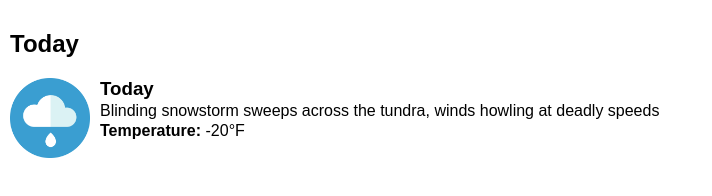
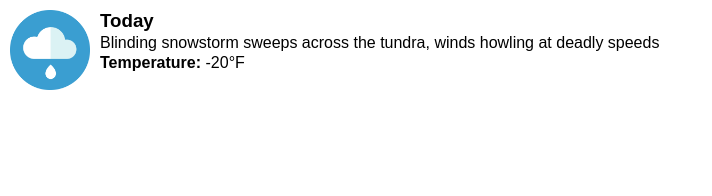
Before and after one commit to bdvermontpublic/weather-widget-vp, a plain HTML site: page today.html in a window 1280 px wide. Shown: the whole page, without its empty margins (0-712 px from the left). Drawn offline with Linux system fonts and the light colour scheme.

Commit message:
Add files via upload

```diff
--- a/today.html
+++ b/today.html
@@ -7,6 +7,7 @@
   <style>
     body { font-family: Arial, sans-serif; margin: 0; padding: 0; overflow-x: hidden; }
     .container { display: flex; flex-direction: column; gap: 10px; padding: 10px; width: 100%; box-sizing: border-box; }
+    .section { margin-bottom: 10px; }
     .item { display: flex; align-items: flex-start; margin-bottom: 5px; }
     .image { max-width: 80px; max-height: 80px; margin-right: 10px; }
     .text-content { flex: 1; }
@@ -18,7 +19,7 @@
 <body>
   <div class="container">
     <div class="section" id="today-section">
-      <h2>Today</h2>
+      <h2 id="dynamic-header">Today</h2> <!-- Added ID for dynamic control -->
       <div id="today-content"></div>
     </div>
   </div>
@@ -32,7 +33,7 @@
       d.getElementsByTagName('head')[0].appendChild(js);
     })(document, 'script', 'pym-js');
 
-    // Initialize pymChild and update height after content loads
+    // Initialize pymChild
     let pymChild = null;
     window.addEventListener('load', () => {
       if (window.pym) {
@@ -59,6 +60,13 @@
             </div>
           `;
           contentDiv.appendChild(div);
+
+          // Dynamically adjust the header
+          const header = document.getElementById('dynamic-header');
+          const headingText = item.heading.replace(/\*\*/g, '').trim(); // Remove bold markers and trim
+          if (header.textContent.trim() === headingText) {
+            header.style.display = 'none'; // Hide the header if it matches the heading
+          }
         }
         // Update height after content loads
         if (pymChild) pymChild.sendHeight();
```
